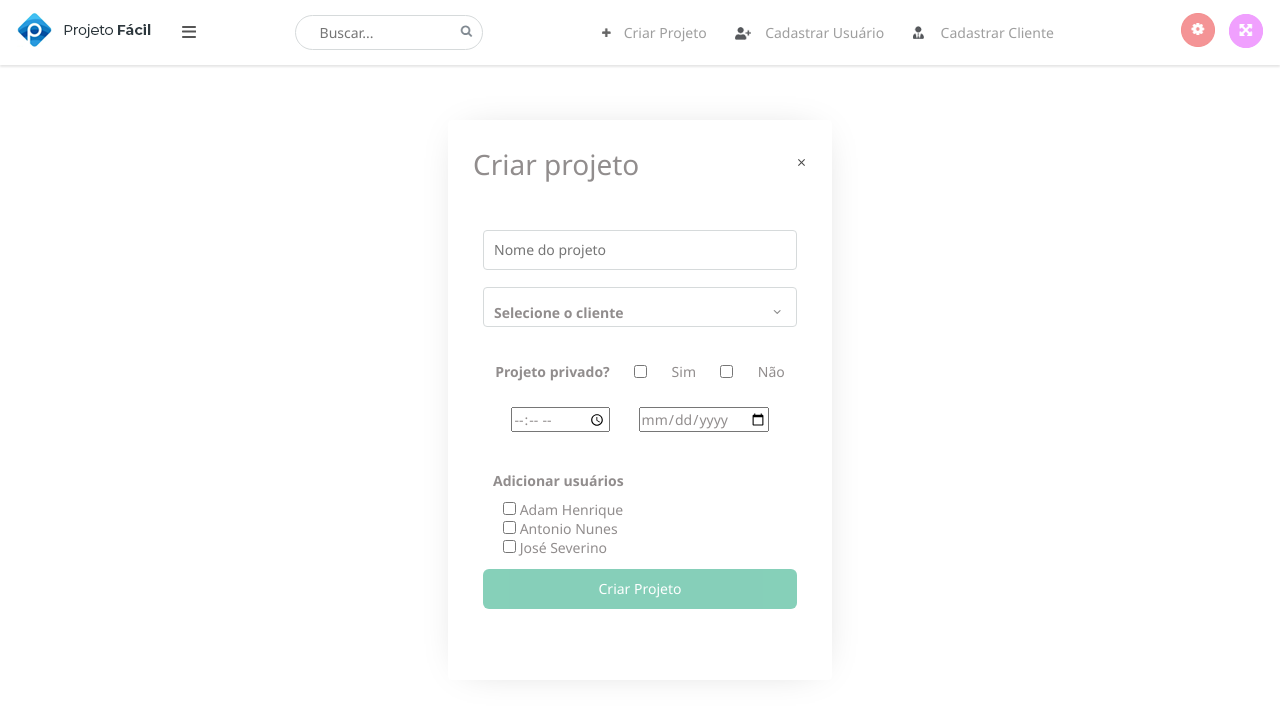
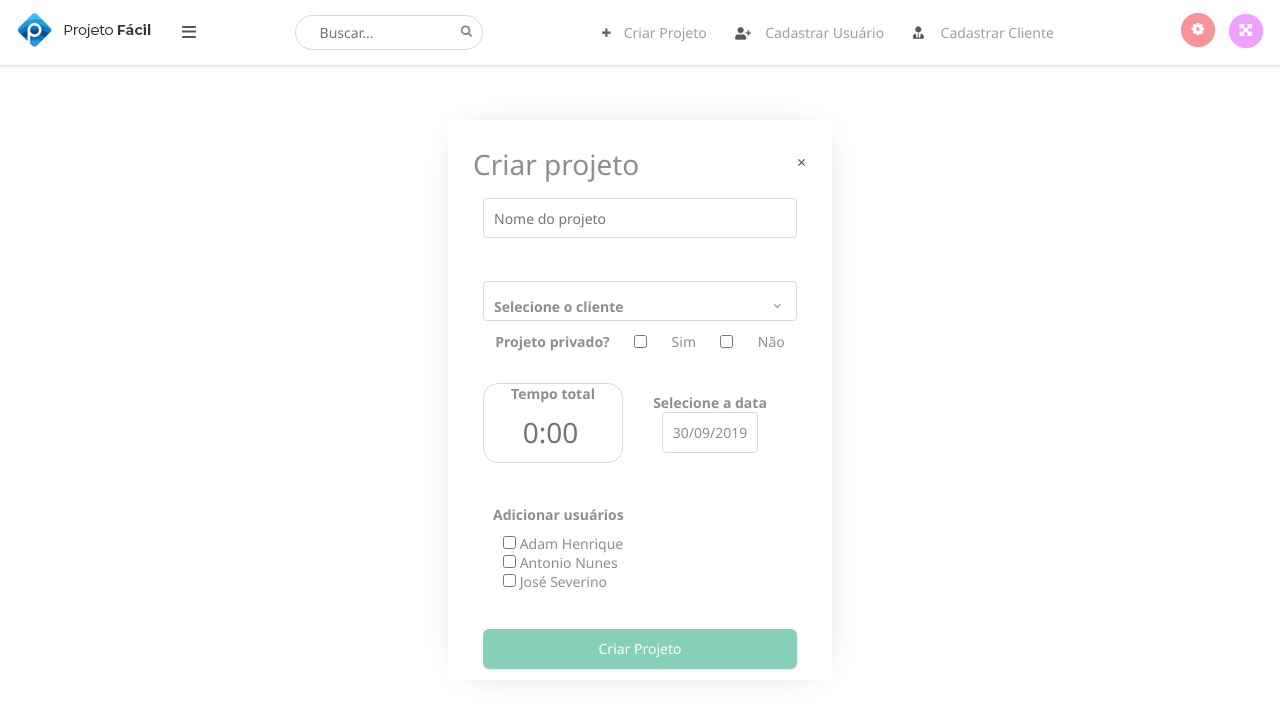
Before and after one commit to c0sta/gsw-teste, a React (Create React App) app: page /dashboard in a window 1280 px wide. Both pictures are taken after a click on the button "Criar Projeto". Shown: the top 708 px of the page. Built offline with nearby package versions, Linux system fonts and the light colour scheme.

Commit message:
time & date component ✔️

```diff
--- /dev/null
+++ b/src/view/components/DatePicker/DatePicker.css
@@ -0,0 +1,7 @@
+.datepicker{
+    background: transparent;
+    padding: 10px;
+    border: 1px solid rgb(214, 218, 219);
+    border-radius: 4px;
+
+}
--- /dev/null
+++ b/src/view/components/DatePicker/DatePicker.js
@@ -0,0 +1,21 @@
+import React from 'react';
+
+import DatePicker from 'react-datepicker';
+import './DatePicker.css';
+export default function DatePickerCustom(props){
+
+    const ExampleCustomInput = ({ value, onClick }) => (
+      <button className="datepicker" onClick={onClick}>
+        {value}
+      </button>
+    );
+
+    return (
+      <DatePicker
+        selected={props.selected}
+        onChange={props.onChange}
+        dateFormat="dd/MM/yyyy"
+        customInput={<ExampleCustomInput />}
+      />
+    );
+}
--- a/src/view/components/HoursCard/Hours.js
+++ b/src/view/components/HoursCard/Hours.js
@@ -1,10 +1,10 @@
 import React,{useState} from 'react';
 
 import './Hours.css';
-import "react-datepicker/dist/react-datepicker.css";
 
 import Card from '../Card/Card';
-import DatePicker from 'react-datepicker';
+import DatePicker from '../DatePicker/DatePicker';
+import Time from '../Time/Time';
 import Button from '../Button/Button';
 import Alert from '../AlertCard/Alert';
 
@@ -33,24 +33,15 @@ export default function HoursCard(props){
                     <DatePicker
                         selected={startDate}
                         onChange={date => setStartDate(date)}
-                        dateFormat="dd/MM/yyyy"
                     />
                 </div>
                 <div className="timepicker-box">
-                    <h1>Informe a quantidade de horas</h1>
-                    <DatePicker
-                        selected={startDate}
-                        onChange={time => setStartDate(time)}
-                        showTimeSelect
-                        showTimeSelectOnly
-                        timeIntervals={15}
-                        timeCaption="Time"
-                        dateFormat="h:mm aa"
-                    />
+                    <Time />
                 </div>
                 <div className="box-button" onClick={ () => setAlertOpen(true)}>
                     <Button text="Cadastrar horas" />
                 </div>
+
                 {
                     isAlertOpen?
                     <Alert
--- a/src/view/components/ProjectCard/ProjectCard.css
+++ b/src/view/components/ProjectCard/ProjectCard.css
@@ -1,14 +1,12 @@
-
-
 .box-body{
     display: flex;
     flex: 1;
     width: 100%;
-    height: 90%;
+    height: 100%;
     padding: 10px;
     flex-direction: column;
     align-items: center;
-    justify-content: space-evenly;
+    justify-content: space-around;
 
 }
 
@@ -16,13 +14,12 @@
     display: flex;
     flex-direction: column;
     width: 100%;
-    height: 30%;
-    justify-content: space-evenly
+    height: 25%;
+    justify-content: space-between;
 }
 
 .box-select{
     width: 100%;
-    background: pink;
 }
 .project-input{
     border: 1px solid rgb(214, 218, 219);
@@ -39,7 +36,7 @@
     justify-content: space-around;
     flex-direction: row;
     align-items: center;
-    height: 15px;
+    height: 25  px;
 
 
 }
@@ -47,31 +44,34 @@
 .box-date-time{
     display: flex;
     flex-direction: row;
-    justify-content: space-evenly;
     align-items: center;
-    height: 10%;
+    justify-content: center;
+    height: 25%;
     width: 100%;
 
 }
 .box-time{
     display: flex;
+    flex-direction: column;
     align-items: center;
+    justify-content: center;
     height: 100%;
-
-
 }
 
 .box-date{
     display: flex;
+    flex-direction: column;
     align-items: center;
+    justify-content: center;
     height: 100%;
+    width: 100%;
 
 }
 
 .box-users{
 
     width: 100%;
-    height: 20%;
+    height: 25%;
     padding: 10px;
 }
 
--- a/src/view/components/ProjectCard/ProjectCard.js
+++ b/src/view/components/ProjectCard/ProjectCard.js
@@ -1,4 +1,4 @@
-import React from 'react';
+import React,{useState} from 'react';
 
 
 /*ASSETS*/
@@ -8,16 +8,19 @@ import './ProjectCard.css';
  * COMPONENTS
  */
 import Select from '../Select/Select';
+import Card from '../Card/Card';
+import DatePicker from '../DatePicker/DatePicker';
 
-import Card from '../Card/Card';
-import Button from '../Button/Button';
 
+import Time from '../Time/Time';
 
 export default function ProjectCard(props){
 
+    const [startDate, setStartDate] = useState(new Date());
+
     return(
 
-            <Card title="Criar projeto" onClick={props.onClick}>
+            <Card title="Criar projeto" onClick={props.onClick} >
                <div className="box-body">
                     <div className="box-inputs">
                         <input className="project-input" type="text" placeholder="Nome do projeto"/>
@@ -35,11 +38,16 @@ export default function ProjectCard(props){
                     <div className="box-date-time">
 
                         <div className="box-time">
-                        <input type="time" />
+                            <Time />
                         </div>
 
                         <div className="box-date">
-                        <input type="date" />
+                            <h1>Selecione a data</h1>
+                            <DatePicker
+                                selected={startDate}
+                                onChange={date => setStartDate(date)}
+
+                            />
                         </div>
 
                     </div>
@@ -67,7 +75,7 @@ export default function ProjectCard(props){
                     </div>
 
                     <div className="box-button">
-                    <Button text="Criar Projeto" />
+                        <button onClick={props.onClickCreate}>Criar Projeto</button>
                     </div>
                </div>
 
--- /dev/null
+++ b/src/view/components/Time/Time.css
@@ -0,0 +1,24 @@
+.time-box{
+    width: 140px;
+    height: 80px;
+    background: #fff;
+    border: 1px solid rgb(214, 218, 219);
+    border-radius: 15px;
+    display: flex;
+    flex-direction: column;
+    align-items: center;
+    justify-content: center;
+}
+.time{
+    width: 100%;
+}
+.time input{
+    border: none;
+    background: transparent;
+    height: 100%;
+    width: 100%;
+    text-align: center;
+    font-size: 28px;
+    text-indent: 10px;
+    padding: 10px;
+}
--- /dev/null
+++ b/src/view/components/Time/Time.js
@@ -0,0 +1,15 @@
+import React from 'react';
+import './Time.css';
+export default function Time(){
+    return(
+        <div className="time-box">
+
+            <h1 className="time-header">Tempo total</h1>
+
+            <div className="time">
+                <input type="number" placeholder="0:00" />
+            </div>
+
+        </div>
+    );
+}
--- a/src/view/components/UserCard/UserCard.js
+++ b/src/view/components/UserCard/UserCard.js
@@ -45,7 +45,7 @@ export default function UserCard(props){
 
                 </div>
            </div>
-           <div className="box-button" >
+           <div className="box-button" onClick={props.onClickRegisterUser} >
                 <Button text="Cadastrar usuário" />
            </div>
 
--- a/src/view/pages/Dashboard/Dashboard.js
+++ b/src/view/pages/Dashboard/Dashboard.js
@@ -21,9 +21,33 @@ export default function Dashboard(){
                 handleClient={ () => setHoursOpen(!isHoursOpen) }
             />
 
-            {isProjectOpen && <ProjectCard className="center" onClick={ () => setProjectOpen(!isProjectOpen) }/>}
-            {isUserOpen && <UserCard className="center" onClick={ () => setUserOpen(!isUserOpen) }/>}
-            {isHoursOpen && <HoursCard className='center' onClick={() => setHoursOpen(!isHoursOpen)} />}
+            {
+                isProjectOpen &&
+                <ProjectCard
+                    className="center"
+                    onClick={ () => setProjectOpen(!isProjectOpen) }
+                    onClickCreate={ () => setProjectOpen(!isProjectOpen) }
+                />
+            }
+
+
+            {
+                isUserOpen &&
+                <UserCard
+                    className="center"
+                    onClick={ () => setUserOpen(!isUserOpen) }
+                    onClickRegisterUser={ () => setUserOpen(!isUserOpen) }
+                />
+            }
+
+
+            {
+                isHoursOpen &&
+                <HoursCard
+                    className='center'
+                    onClick={() => setHoursOpen(!isHoursOpen)}
+                />
+            }
 
         </div>
     );
```
Lines whose indentation alone changed are shown as unchanged.
